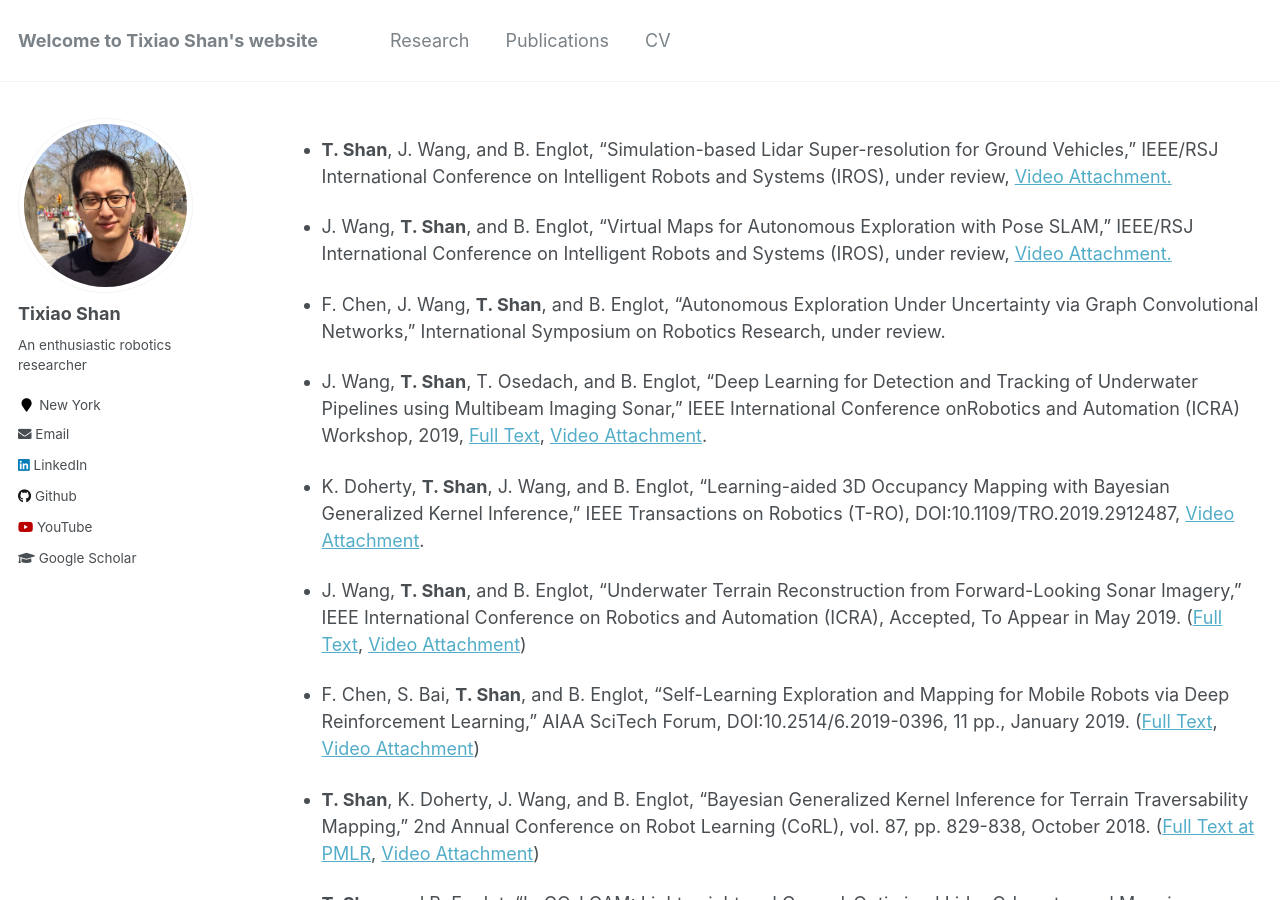
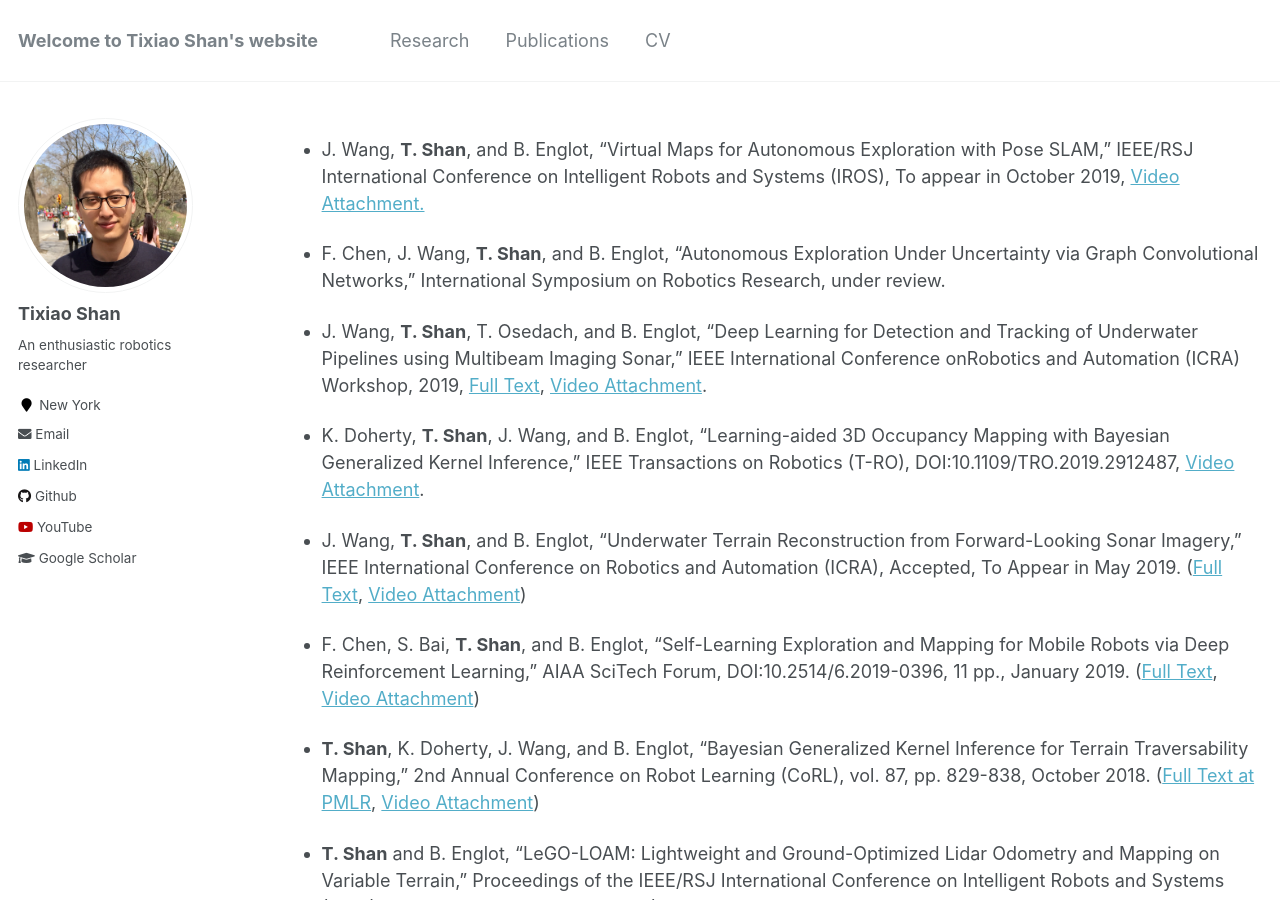
Before and after one commit to minxuanjun/tixiaoshan.github.io, a Jekyll site: the page built from _pages/publications.md, in a window 1280 px wide and 900 px high. Built offline with Jekyll 4.4.1, drawn with Linux system fonts in a browser that asks for light colours.

Commit message:
Update publications.md

```diff
--- a/_pages/publications.md
+++ b/_pages/publications.md
@@ -7,9 +7,7 @@ author_profile: true
 
 {% include base_path %}
 
-* **T. Shan**, J. Wang, and B. Englot, "Simulation-based Lidar Super-resolution for Ground Vehicles," IEEE/RSJ International Conference on Intelligent Robots and Systems (IROS), under review, [Video Attachment.](https://www.youtube.com/watch?v=rNVTpkz2ggY)
-
-* J. Wang, **T. Shan**, and B. Englot, "Virtual Maps for Autonomous Exploration with Pose SLAM," IEEE/RSJ International Conference on Intelligent Robots and Systems (IROS), under review, [Video Attachment.](https://youtu.be/apZyhWtNyF0)
+* J. Wang, **T. Shan**, and B. Englot, "Virtual Maps for Autonomous Exploration with Pose SLAM," IEEE/RSJ International Conference on Intelligent Robots and Systems (IROS), To appear in October 2019, [Video Attachment.](https://youtu.be/apZyhWtNyF0)
 
 * F. Chen, J. Wang, **T. Shan**, and B. Englot, "Autonomous Exploration Under Uncertainty via Graph Convolutional Networks," International Symposium on Robotics Research, under review.
 
```
